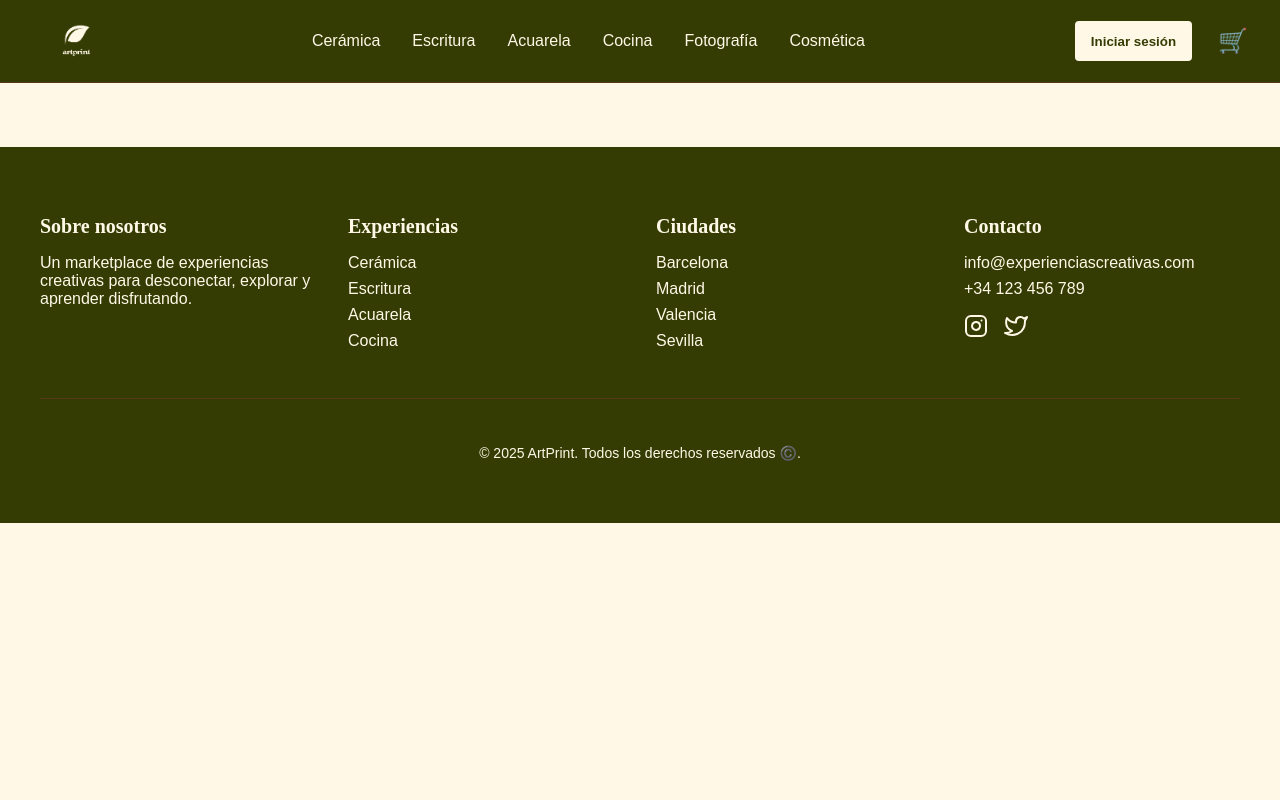
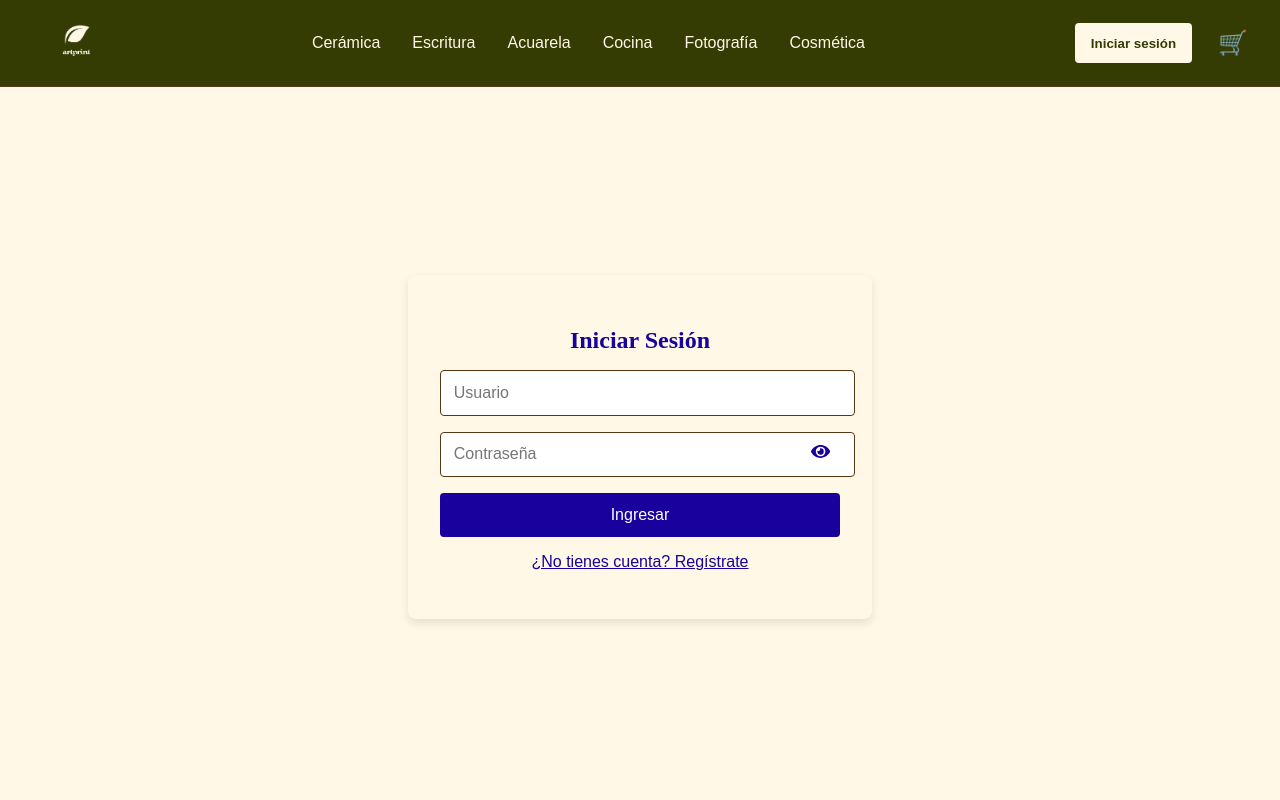
Before and after one commit to Akalchi/marketplaceArtPrint, a React (Vite) app: page /login in a window 1280 px wide. Shown: the top 800 px of the page. Built offline with nearby package versions, Linux system fonts and the light colour scheme; a web font is replaced by a local one.

Commit message:
FEAT-created AuthFom component and styles, Update routes App.jsx

```diff
--- a/src/App.jsx
+++ b/src/App.jsx
@@ -1,17 +1,19 @@
-import React from 'react';
-import { BrowserRouter, Routes, Route } from 'react-router-dom';
-import Navbar from './components/navbar/NavBar';
-import ExperienceCategories from './components/experience-categories/ExperienceCategories';
-import HeroSection from './components/hero-section/HeroSection';
-import Footer from './components/footer/Footer';
-import Catalog from './pages/Catalog';
-import './styles/App.css';
+import React from "react";
+import { BrowserRouter, Routes, Route } from "react-router-dom";
+import Navbar from "./components/navbar/NavBar";
+import ExperienceCategories from "./components/experience-categories/ExperienceCategories";
+import HeroSection from "./components/hero-section/HeroSection";
+import Footer from "./components/footer/Footer";
+import Catalog from "./pages/Catalog";
+import AuthForm from "./components/authform/AuthForm";
+import "./styles/App.css";
 
 const App = () => {
   return (
     <BrowserRouter>
       <div className="app">
         <Navbar />
+
         <Routes>
           <Route
             path="/"
@@ -23,7 +25,9 @@ const App = () => {
             }
           />
           <Route path="/catalog" element={<Catalog />} />
+          <Route path="/login" element={<AuthForm />} />
         </Routes>
+
         <Footer />
       </div>
     </BrowserRouter>
--- /dev/null
+++ b/src/components/authform/AuthForm.jsx
@@ -0,0 +1,133 @@
+import React, { useState } from "react";
+import styles from "./AuthForm.module.css";
+import { FaEye, FaEyeSlash } from "react-icons/fa";
+import { useNavigate } from "react-router-dom";
+
+const AuthForm = () => {
+  const navigate = useNavigate();
+
+  const [isLogin, setIsLogin] = useState(true);
+  const [formData, setFormData] = useState({
+    username: "",
+    password: "",
+    confirmPassword: "",
+  });
+  const [showPassword, setShowPassword] = useState(false);
+  const [error, setError] = useState("");
+  const [successMessage, setSuccessMessage] = useState("");
+
+  const passwordRegex =
+    /^(?=.*[a-z])(?=.*[A-Z])(?=.*\d)(?=.*[@$!%*?&])[A-Za-z\d@$!%*?&]{8,}$/;
+
+  const handleChange = (e) => {
+    setFormData({ ...formData, [e.target.name]: e.target.value });
+    setError("");
+  };
+
+  const handleSubmit = (e) => {
+    e.preventDefault();
+    const { username, password, confirmPassword } = formData;
+
+    if (username.includes(" ") || password.includes(" ")) {
+      setError("No se permiten espacios en blanco.");
+      return;
+    }
+
+    if (!passwordRegex.test(password)) {
+      setError(
+        "La contraseña debe tener al menos 8 caracteres, incluir mayúsculas, minúsculas, números y un carácter especial."
+      );
+      return;
+    }
+
+    if (!isLogin && password !== confirmPassword) {
+      setError("Las contraseñas no coinciden.");
+      return;
+    }
+
+    if (isLogin) {
+      if (username !== "admin" || password !== "Admin123!") {
+        setError("Usuario o contraseña no válidos.");
+        return;
+      }
+
+      alert("Inicio de sesión exitoso");
+      navigate("/");
+    } else {
+      setSuccessMessage("Registro exitoso. Debes iniciar sesión.");
+      setTimeout(() => {
+        setSuccessMessage("");
+      }, 4000);
+      setFormData({ username: "", password: "", confirmPassword: "" });
+    }
+  };
+
+  return (
+    <div className={styles.container}>
+      <form className={styles.form} onSubmit={handleSubmit}>
+        <h2>{isLogin ? "Iniciar Sesión" : "Registrarse"}</h2>
+        {error && <p className={styles.error}>{error}</p>}
+        {successMessage && <p className={styles.success}>{successMessage}</p>}
+
+        <div className={styles.inputGroup}>
+          <input
+            type="text"
+            name="username"
+            placeholder="Usuario"
+            value={formData.username}
+            onChange={handleChange}
+            required
+          />
+        </div>
+
+        <div className={styles.inputGroup}>
+          <input
+            type={showPassword ? "text" : "password"}
+            name="password"
+            placeholder="Contraseña"
+            value={formData.password}
+            onChange={handleChange}
+            required
+          />
+          <span
+            onClick={() => setShowPassword(!showPassword)}
+            className={styles.eyeIcon}
+          >
+            {showPassword ? <FaEyeSlash /> : <FaEye />}
+          </span>
+        </div>
+
+        {!isLogin && (
+          <>
+            <div className={styles.inputGroup}>
+              <input
+                type={showPassword ? "text" : "password"}
+                name="confirmPassword"
+                placeholder="Confirmar Contraseña"
+                value={formData.confirmPassword}
+                onChange={handleChange}
+                required
+              />
+            </div>
+            <p className={styles.passwordHint}>
+              La contraseña debe incluir al menos una mayúscula, una minúscula,
+              un número y un carácter especial, con un mínimo de 8 caracteres.
+            </p>
+          </>
+        )}
+
+        <button type="submit" className={styles.formButton}>
+          {isLogin ? "Ingresar" : "Registrarse"}
+        </button>
+
+        <p className={styles.toggle} onClick={() => setIsLogin(!isLogin)}>
+          {isLogin
+            ? "¿No tienes cuenta? Regístrate"
+            : "¿Ya tienes cuenta? Inicia sesión"}
+        </p>
+      </form>
+    </div>
+  );
+};
+
+export default AuthForm;
--- /dev/null
+++ b/src/components/authform/AuthForm.module.css
@@ -0,0 +1,88 @@
+.container {
+  display: flex;
+  justify-content: center;
+  align-items: center;
+  min-height: calc(100vh - 120px);
+  padding: 20px;
+}
+
+.form {
+  background: var(--color-beige);
+  padding: 2rem;
+  border-radius: 8px;
+  box-shadow: 0px 4px 10px rgba(0, 0, 0, 0.1);
+  text-align: center;
+  max-width: 400px;
+  width: 100%;
+  margin: 0 auto;
+}
+
+.form h2 {
+  margin-bottom: 1rem;
+  font-family: var(--font-title);
+  color: var(--color-dark-blue);
+}
+
+.inputGroup {
+  position: relative;
+  margin-bottom: 1rem;
+}
+
+input {
+  width: 90%;
+  padding: 0.8rem;
+  padding-right: 2.5rem;
+  border: 1px solid var(--color-brown);
+  border-radius: 4px;
+  font-size: 1rem;
+}
+
+.eyeIcon {
+  position: absolute;
+  right: 10px;
+  top: 50%;
+  transform: translateY(-50%);
+  cursor: pointer;
+  font-size: 1.2rem;
+  color: var(--color-dark-blue);
+}
+
+.formButton {
+  width: 100%;
+  padding: 0.8rem;
+  background: var(--color-dark-blue);
+  color: white;
+  border: none;
+  border-radius: 4px;
+  cursor: pointer;
+  font-size: 1rem;
+  transition: background 0.3s;
+}
+
+.formButton:hover {
+  background: var(--color-medium-blue);
+}
+
+.error {
+  color: red;
+  font-size: 0.9rem;
+  margin-bottom: 1rem;
+}
+
+.toggle {
+  margin-top: 1rem;
+  color: var(--color-dark-blue);
+  cursor: pointer;
+  text-decoration: underline;
+}
+.success {
+  margin-top: 1rem;
+  color: var(--color-dark-green);
+  font-size: 1rem;
+  font-weight: bold;
+  text-align: center;
+  background-color: var(--color-beige);
+  padding: 0.8rem;
+  border-radius: 4px;
+  box-shadow: 0px 4px 10px rgba(0, 0, 0, 0.1);
+}
--- a/src/components/navbar/NavBar.jsx
+++ b/src/components/navbar/NavBar.jsx
@@ -1,28 +1,37 @@
 import React from 'react';
-import styles from './NavBar.module.css';
-import logoImgDark from '../../assets/artprintLogoDark.png';
+import styles from "./NavBar.module.css";
+import { Link } from "react-router-dom";
+import logoImgDark from "../../assets/artprintLogoDark.png";
 
 const Navbar = () => {
   return (
+    <>
       <nav className={styles.navbar}>
         <div className={styles.logo}>
+          <Link to="/" className={styles.logoLink}>
             <img src={logoImgDark} alt="ArtPrint" />
+          </Link>
         </div>
+
         <div className={styles.categories}>
           <ul className={styles.categoryList}>
-                    <li><a href="#ceramica">Cerámica</a></li>
-                    <li><a href="#escritura">Escritura</a></li>
-                    <li><a href="#acuarela">Acuarela</a></li>
-                    <li><a href="#cocina">Cocina</a></li>
-                    <li><a href="#fotografía">Fotografía</a></li>
-                    <li><a href="#cosmetica">Cosmética</a></li>
+            <li><Link to="/ceramica">Cerámica</Link></li>
+            <li><Link to="/escritura">Escritura</Link></li>
+            <li><Link to="/acuarela">Acuarela</Link></li>
+            <li><Link to="/cocina">Cocina</Link></li>
+            <li><Link to="/fotografia">Fotografía</Link></li>
+            <li><Link to="/cosmetica">Cosmética</Link></li>
           </ul>
         </div>
+
         <div className={styles.navActions}>
+          <Link to="/login">
             <button className={styles.loginButton}>Iniciar sesión</button>
+          </Link>
           <span className={styles.cartIcon}>🛒</span>
         </div>
       </nav>
+    </>
   );
 };
 
```
Also changed, not shown: src/components/navbar/NavBar.module.css (indentation only). Lines whose indentation alone changed are shown as unchanged.
